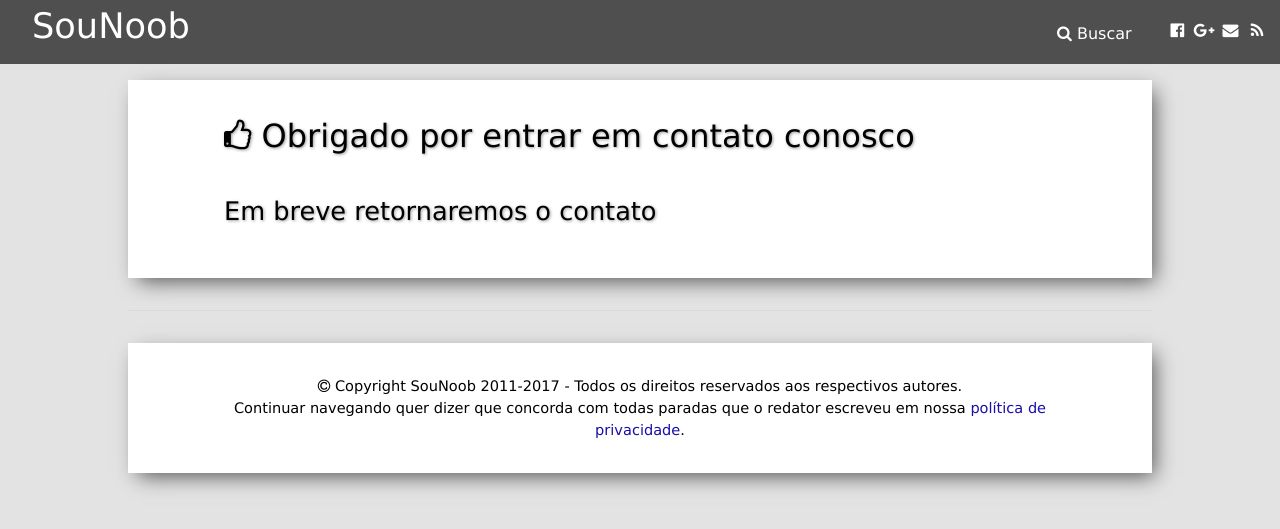
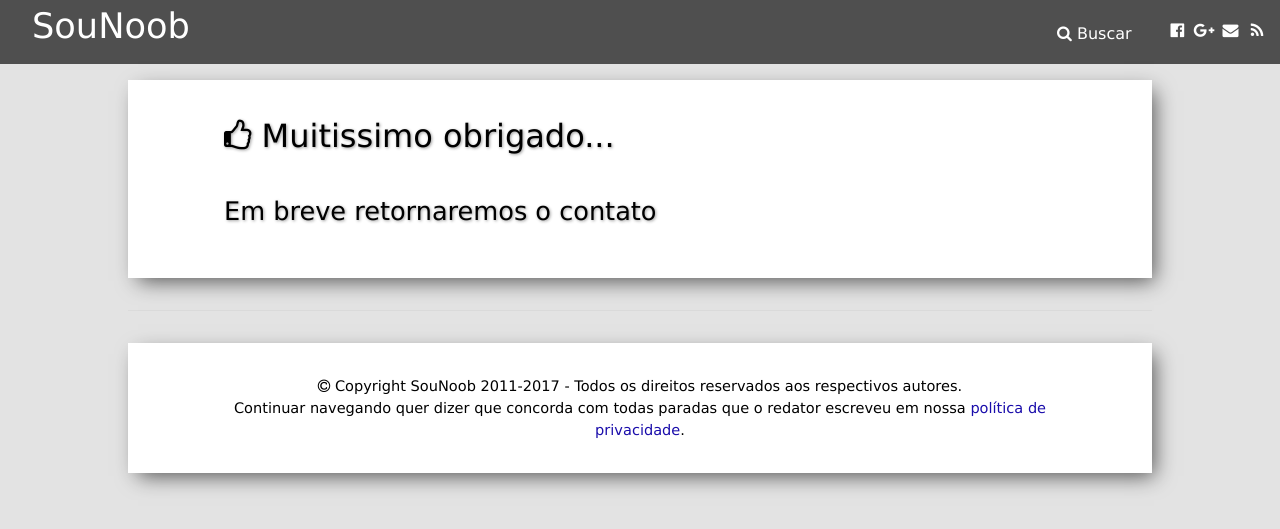
Before and after one commit to sounoob/sounoob.github.io, a Jekyll site: the page built from contato/obrigado/index.html, in a window 1280 px wide. Shown: the top 529 px of the page. Built offline with Jekyll 4.4.1, drawn with Linux system fonts in a browser that asks for light colours; comment, search, counter and statistics services are not loaded.

Commit message:
thank page

```diff
--- a/contato/obrigado/index.html
+++ b/contato/obrigado/index.html
@@ -2,14 +2,16 @@
 title: Contato
 layout: default
 description: Tem algo para falar? Então bota para fora...
+robots: noindex
 script:
 - contact
+redirect_from: "/paginaDeAgracedimento/"
 ---
 
 <div class="box">
     <h1>
         <i class="fa fa-thumbs-o-up" aria-hidden="true"></i>
-        Obrigado por entrar em contato conosco
+        Muitissimo obrigado...
     </h1>
     <h2>Em breve retornaremos o contato</h2>
 </div>
```
